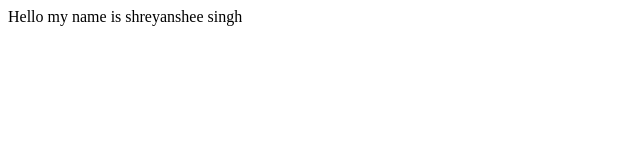
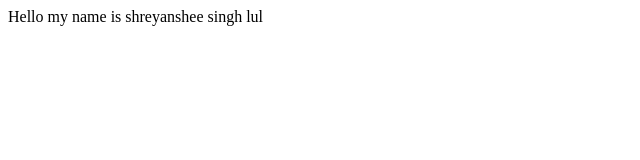
Before and after one commit to Shreyansheesingh/Demo-Shreya, a plain HTML site: page index.html in a window 1280 px wide. Shown: the full height of the page, 0-640 px from the left. Drawn offline with Linux system fonts and the light colour scheme.

```diff
--- a/index.html
+++ b/index.html
@@ -1 +1 @@
-<p>Hello my name is shreyanshee singh</p>
+<p>Hello my name is shreyanshee singh lul</p>
```
